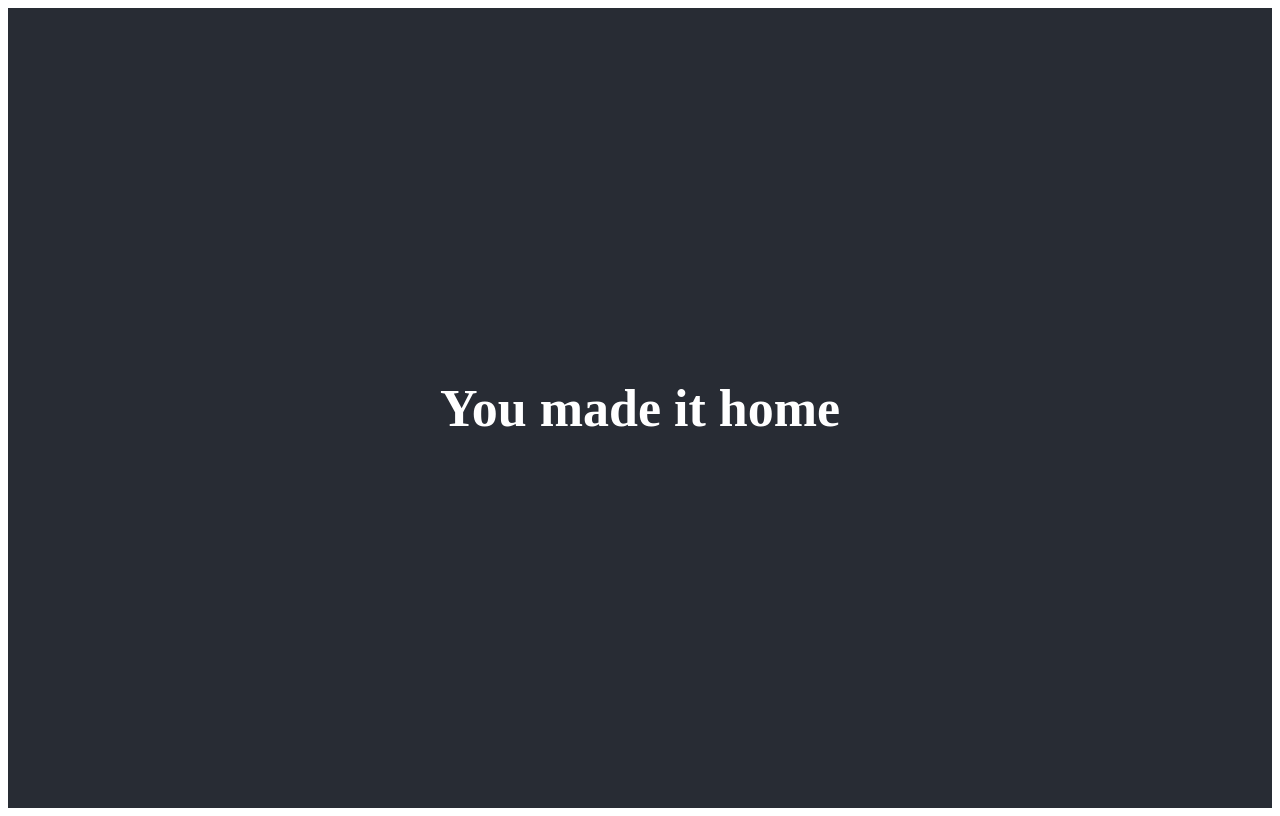
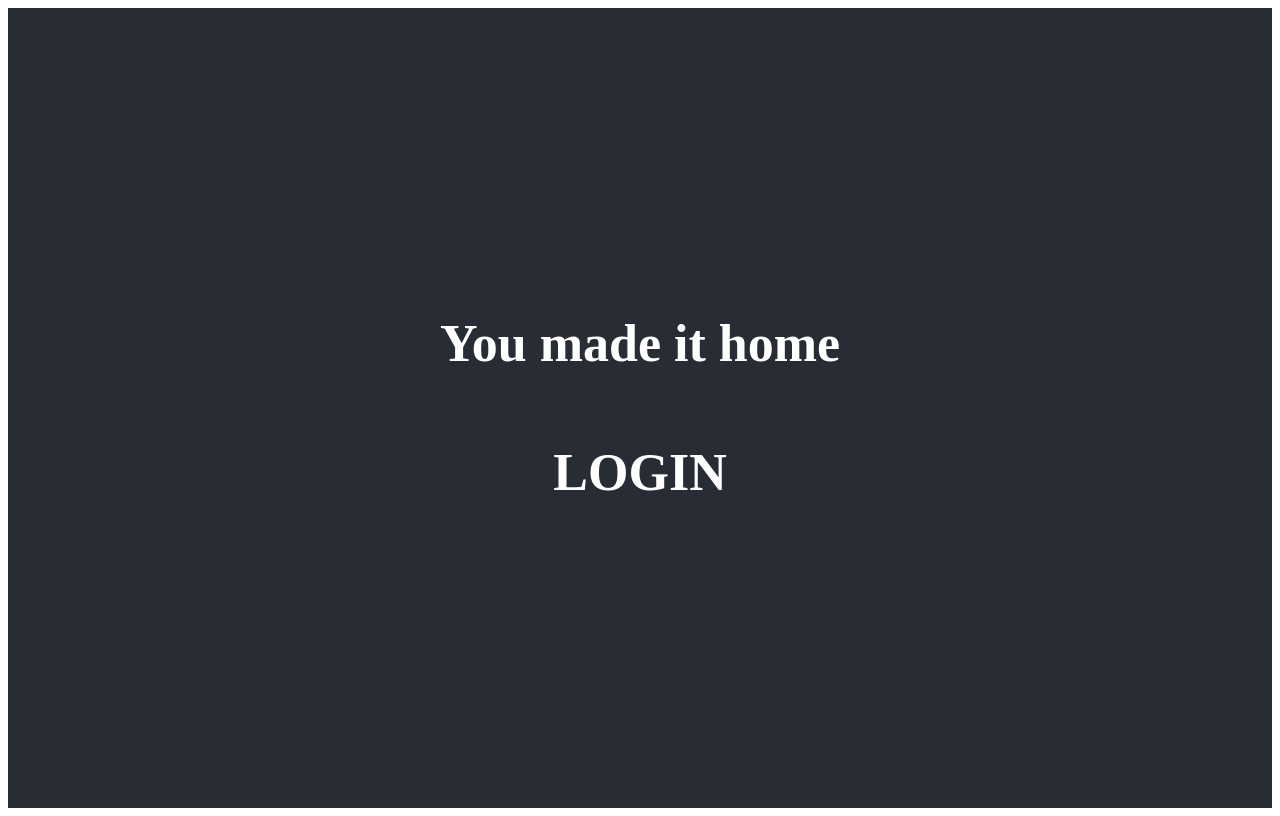
Before and after one commit to mnpkoerner/poetry-science-wrestling, a React (Create React App) app: page /#/home in a window 1280 px wide. Built offline with nearby package versions, Linux system fonts and the light colour scheme.

Commit message:
temporary routing

```diff
--- /dev/null
+++ b/src/components/Blog/Blog.js
@@ -0,0 +1,11 @@
+import {useHistory} from 'react-router-dom'
+
+export default function Blog () {
+    const history = useHistory()
+    return(
+        <>
+            <h1 onClick={()=>history.push('/register')}>LOGIN</h1>
+
+        </>
+    )
+}
--- a/src/components/Home/Home.js
+++ b/src/components/Home/Home.js
@@ -1,10 +1,12 @@
 import {useHistory} from 'react-router-dom'
+import Blog from '../Blog/Blog'
 
 export default function Home () {
     const history = useHistory()
     return(
         <>
             <h1 onClick={()=>history.push('/newpost')}>You made it home</h1>
+            <Blog />
         </>
     )
 }
--- a/src/components/Register/Register.js
+++ b/src/components/Register/Register.js
@@ -1,5 +1,6 @@
 import React, { useState } from 'react';
 import { useDispatch, useSelector } from 'react-redux';
+import {useHistory} from 'react-router-dom'
 import Login from '../Login/Login'
 import LogOutButton from '../LogOutButton/LogOutButton';
 
@@ -7,6 +8,8 @@ function RegisterForm() {
   const [username, setUsername] = useState('');
   const [password, setPassword] = useState('');
   const errors = useSelector((store) => store.errors);
+
+  const history = useHistory();
   const dispatch = useDispatch();
 
   const registerUser = (event) => {
@@ -64,6 +67,7 @@ function RegisterForm() {
         <Login/>
         <LogOutButton />
     </div>
+    <h1 onClick={()=>history.push('/NewPost')}>MAKE POST</h1>
     </>
   );
 }
```
Also changed, not shown: 2 other files (tests, documents, lock files or other folders).
